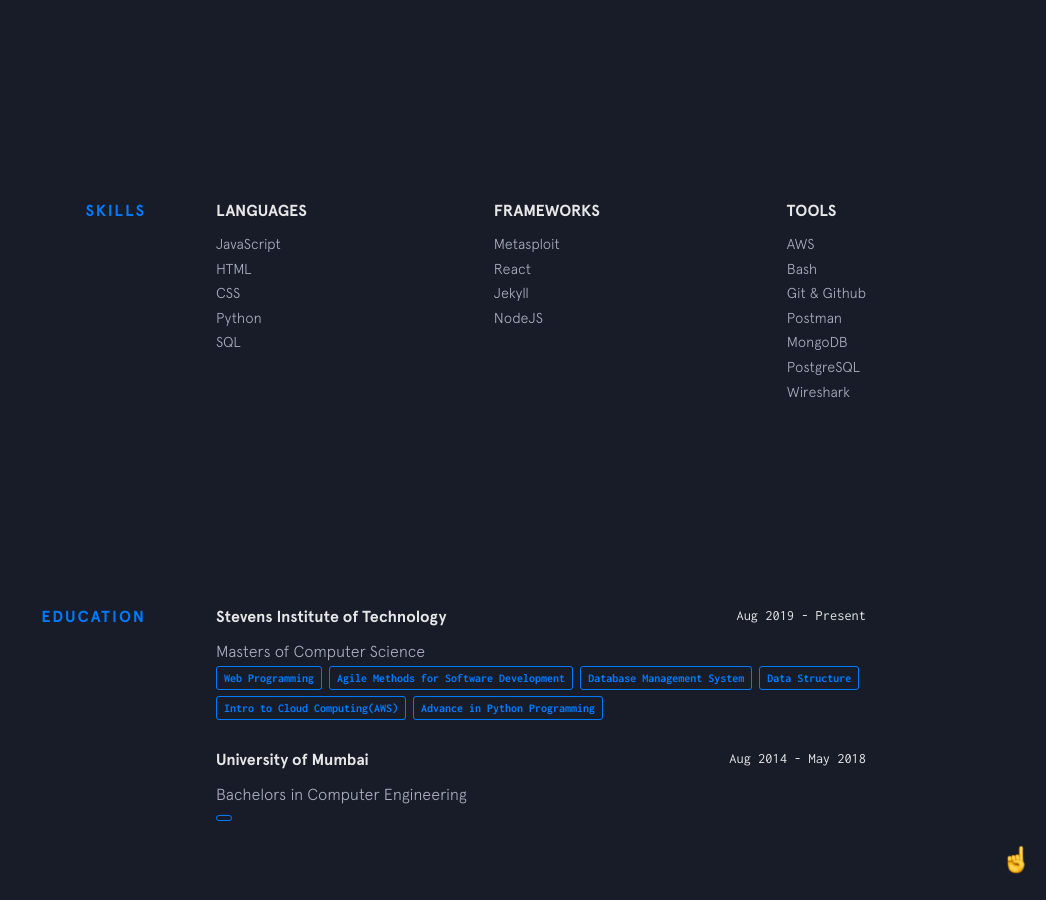
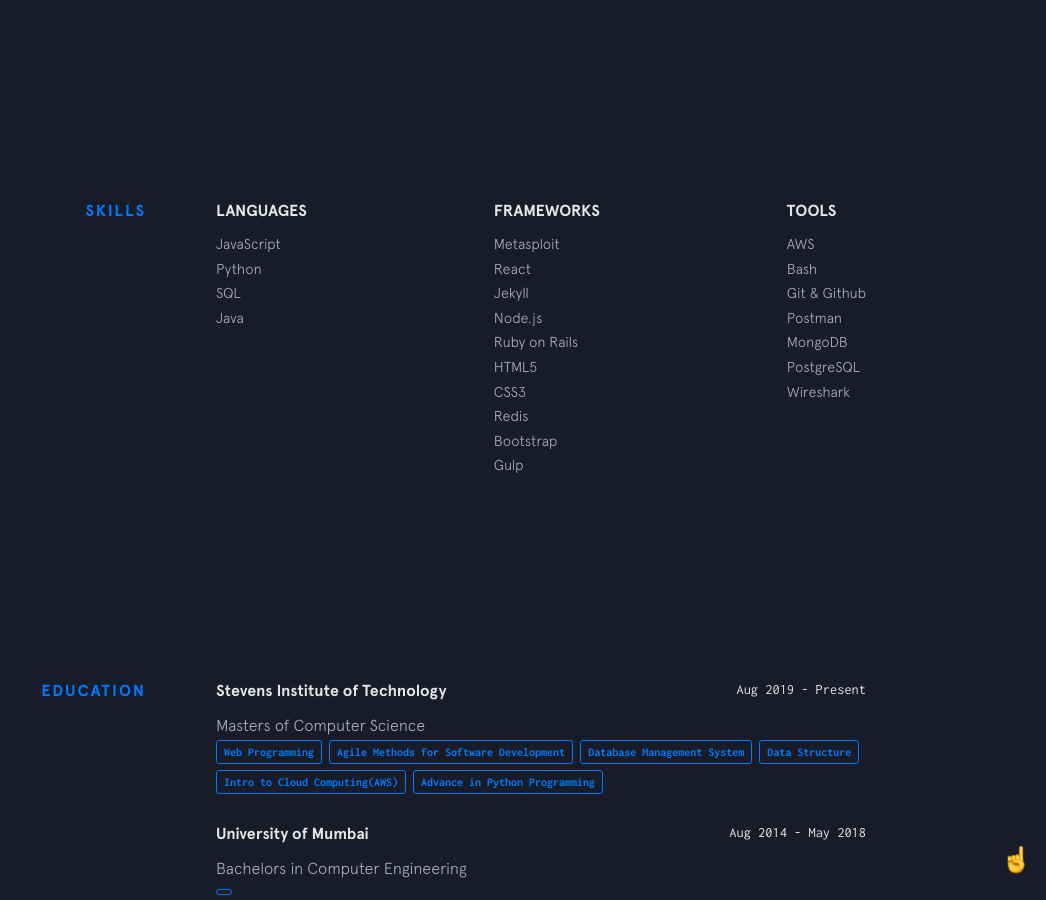
Before and after one commit to dharmitviradia/dharmitviradia.github.io, a Jekyll site: the page built from index.html, in a window 1280 px wide and 900 px high, scrolled down 1271 px. Shown: the whole window, without its empty margins (234-1280 px from the left). Built offline with Jekyll 4.4.1, drawn with Linux system fonts in a browser that asks for light colours; nearby versions of some CDN libraries.

Commit message:
Update skills.yml

```diff
--- a/_data/skills.yml
+++ b/_data/skills.yml
@@ -1,15 +1,20 @@
 languages:
   - item: JavaScript
-  - item: HTML
-  - item: CSS
   - item: Python
   - item: SQL
+  - item: Java
 
 frameworks:
   - item: Metasploit
   - item: React
   - item: Jekyll
-  - item: NodeJS
+  - item: Node.js
+  - item: Ruby on Rails
+  - item: HTML5
+  - item: CSS3
+  - item: Redis
+  - item: Bootstrap
+  - item: Gulp
 
 
 tools:
```
